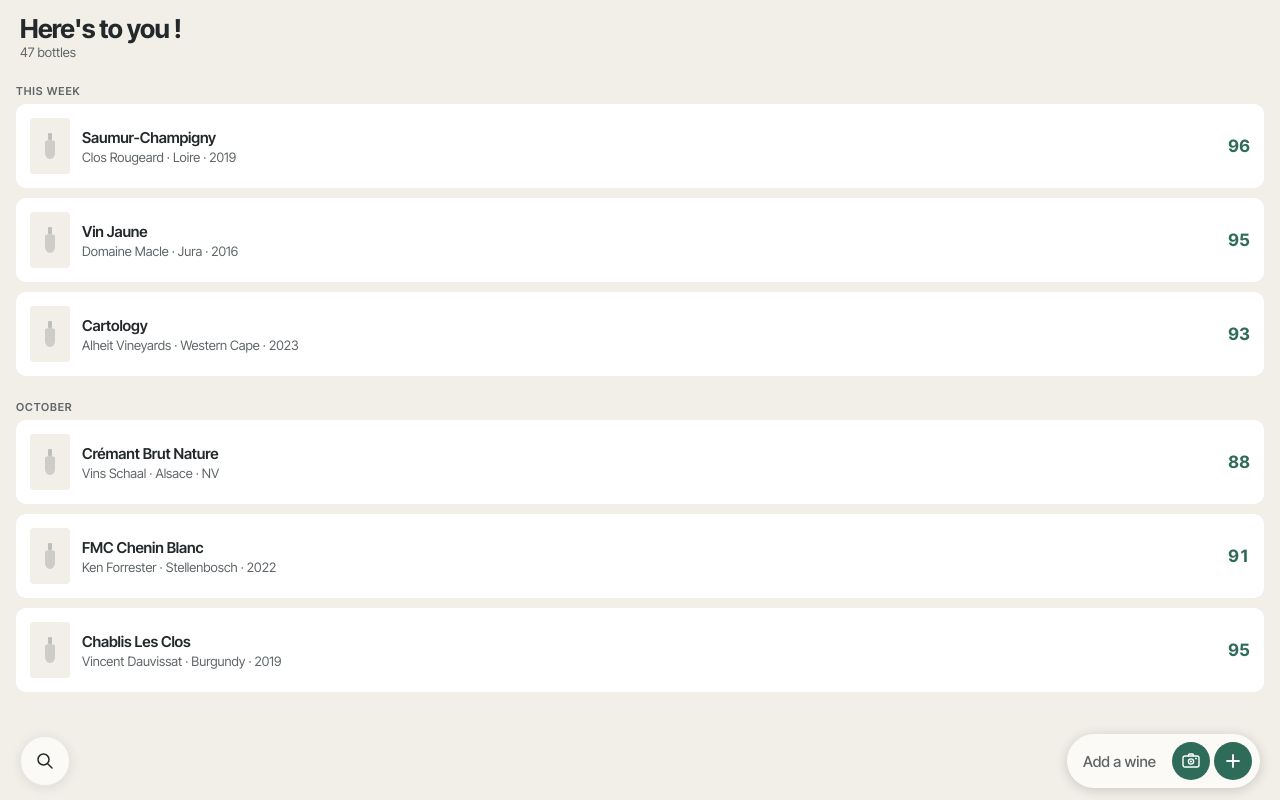
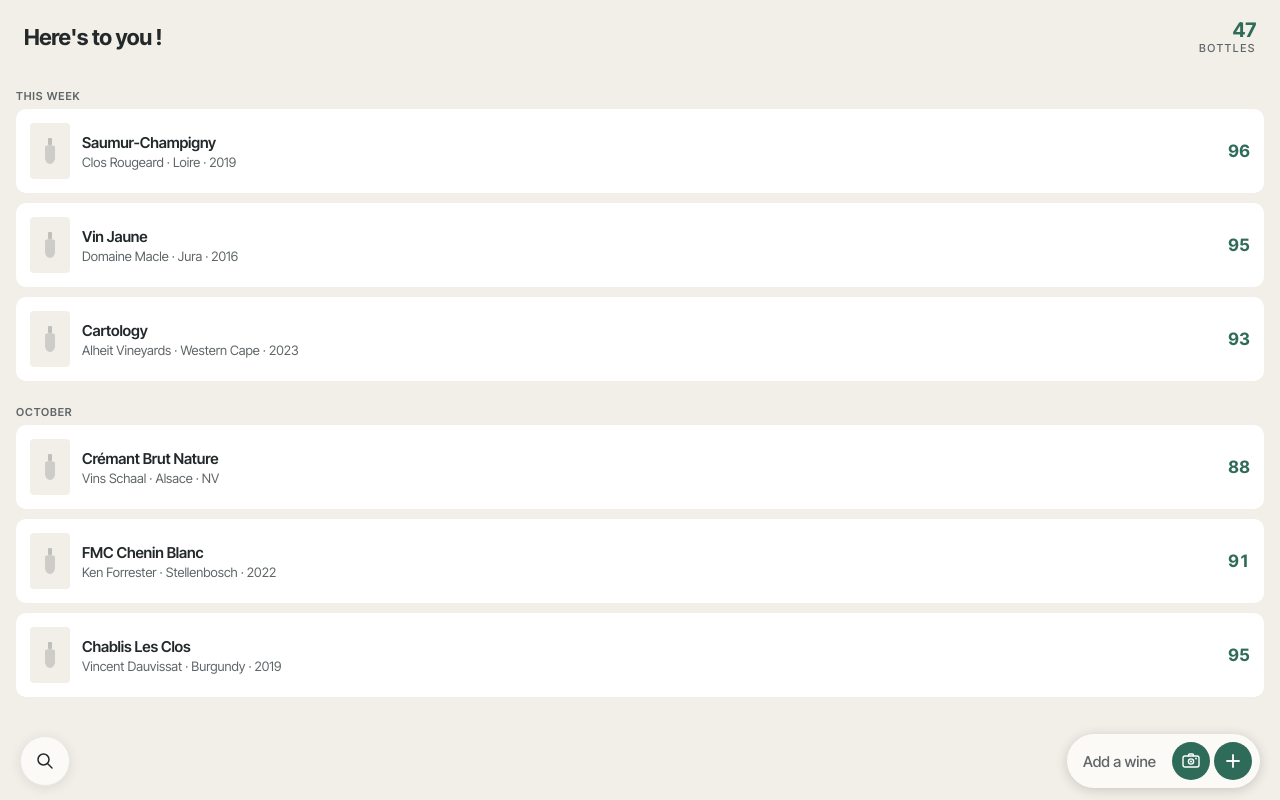
Before and after one commit to BenWappleyard/wine-journal, a plain HTML site: page index.html in a window 1280 px wide. Drawn offline with Linux system fonts and the light colour scheme.

Commit message:
Match Paper cellar header: title left, bottle count right
Co-Authored-By: Claude Opus 5.5 <noreply@anthropic.com>
Claude-Session: https://claude.ai/code/session_01J7rGcUdL5qHw3vhuLF4xNG

```diff
--- a/index.html
+++ b/index.html
@@ -104,21 +104,40 @@
   }
 
   .cellar-header {
-    padding: calc(var(--safe-top) + 16px) 20px 10px;
+    padding: calc(var(--safe-top) + 20px) 24px 20px;
     flex-shrink: 0;
+    display: flex;
+    align-items: center;
+    justify-content: space-between;
+    gap: 16px;
   }
   .cellar-title {
-    font-size: 26px;
+    font-size: 22px;
     font-weight: 700;
-    letter-spacing: -0.025em;
+    letter-spacing: -0.02em;
     color: var(--ink);
+    line-height: 1.2;
+  }
+  .cellar-count {
+    display: flex;
+    flex-direction: column;
+    align-items: flex-end;
+    gap: 2px;
+  }
+  .cellar-count-num {
+    font-size: 20px;
+    font-weight: 700;
+    letter-spacing: -0.01em;
+    color: var(--accent);
     line-height: 1;
   }
-  .cellar-count {
-    font-size: 13px;
-    color: var(--ink-muted);
-    margin-top: 2px;
-    font-weight: 400;
+  .cellar-count-label {
+    font-size: 11px;
+    font-weight: 500;
+    letter-spacing: 0.14em;
+    text-transform: uppercase;
+    color: var(--ink-muted);
+    line-height: 1.2;
   }
 
   .list-scroll {
@@ -955,7 +974,10 @@
 
   <div class="cellar-header">
     <div class="cellar-title">Here's to you !</div>
-    <div class="cellar-count">47 bottles</div>
+    <div class="cellar-count">
+      <span class="cellar-count-num">47</span>
+      <span class="cellar-count-label">Bottles</span>
+    </div>
   </div>
 
   <div class="list-scroll">
```
